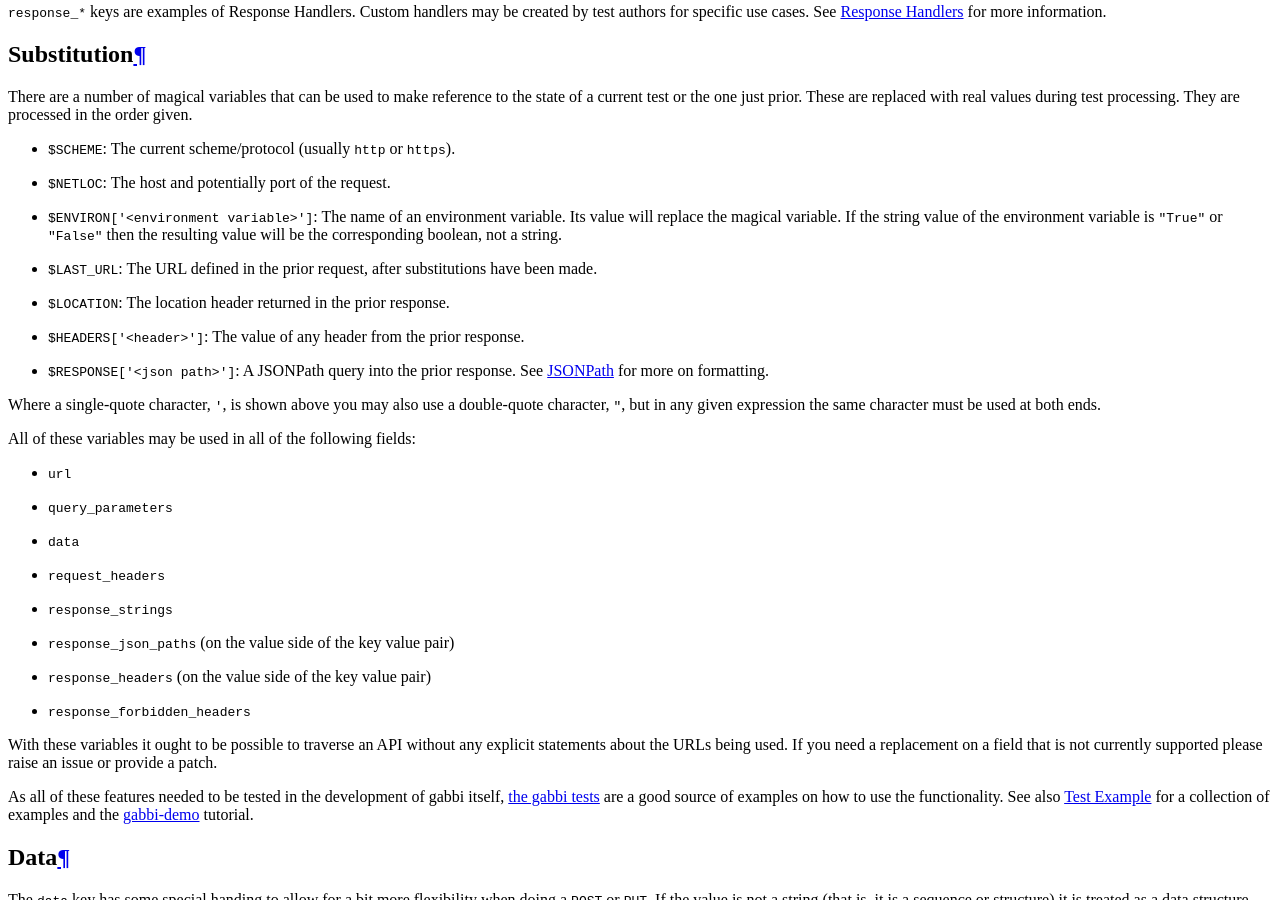
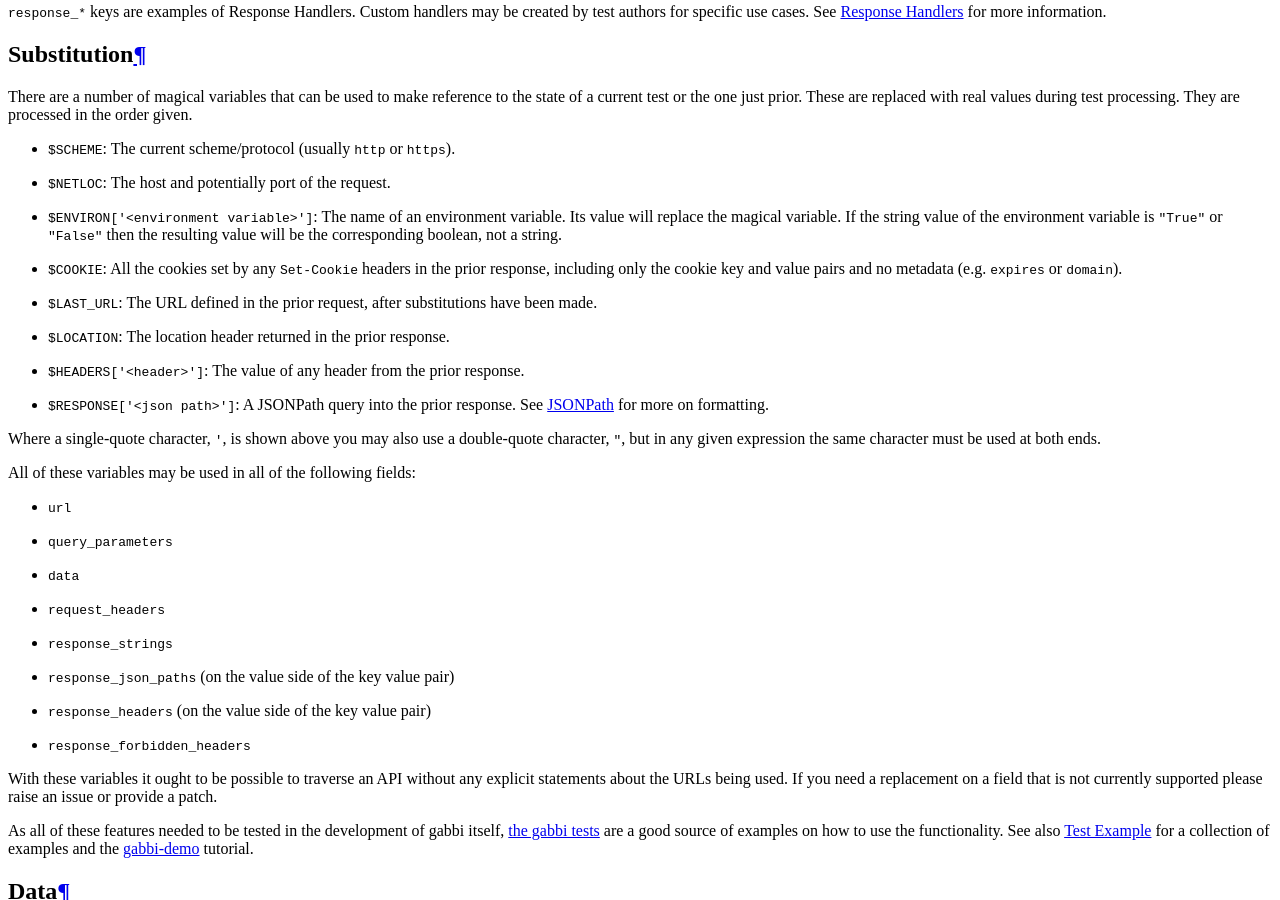
Before and after one commit to cdent/gabbi, a Sphinx documentation site: the page built from docs/source/format.rst, in a window 1280 px wide and 900 px high, scrolled down 2528 px. Built offline with Sphinx 7.4.7, drawn with Linux system fonts in a browser that asks for light colours; comment, search, counter and statistics services are not loaded.

Commit message:
Add a docs for $COOKIE
There's only a very small amount here. In part this is because
the feature is small but also because the use cases are not
super clear.

```diff
--- a/docs/source/format.rst
+++ b/docs/source/format.rst
@@ -211,6 +211,9 @@ processed in the order given.
   string value of the environment variable is ``"True"`` or
   ``"False"`` then the resulting value will be the corresponding
   boolean, not a string.
+* ``$COOKIE``: All the cookies set by any ``Set-Cookie`` headers in
+  the prior response, including only the cookie key and value pairs
+  and no metadata (e.g. ``expires`` or ``domain``).
 * ``$LAST_URL``: The URL defined in the prior request, after
   substitutions have been made.
 * ``$LOCATION``: The location header returned in the prior response.
```
